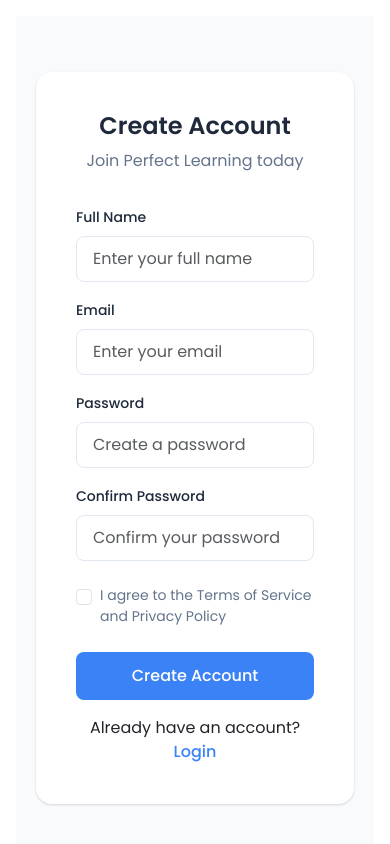
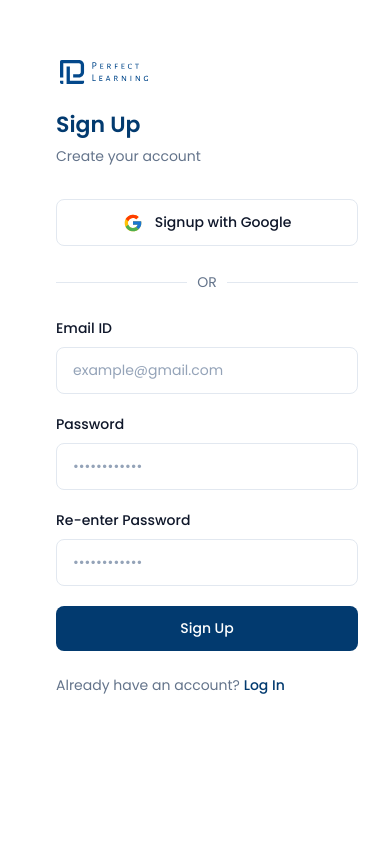
Before and after one commit to Buraiqu/perfectLearning-Ui, a React (Vite) app: page /signup in a window 390 px wide. Shown: the top 844 px of the page. Built offline with nearby package versions, Linux system fonts and the light colour scheme.

Commit message:
Sign up and forgot password

```diff
--- /dev/null
+++ b/src/components/ResetPasswordModal/ResetPasswordModal.css
@@ -0,0 +1,77 @@
+.reset-password-modal .modal-content {
+  border-radius: 12px;
+  border: none;
+  box-shadow: 0 4px 6px -1px rgba(0, 0, 0, 0.1), 0 2px 4px -1px rgba(0, 0, 0, 0.06);
+}
+
+.reset-password-modal .modal-header {
+  border-bottom: none;
+  padding: 1.5rem 1.5rem 0.5rem;
+}
+
+.reset-password-modal .modal-title {
+  color: #0F172A;
+  font-size: 18px;
+  font-weight: 600;
+}
+
+.reset-password-modal .modal-body {
+  padding: 1rem 1.5rem 1.5rem;
+}
+
+.reset-password-modal .btn-close {
+  box-shadow: none;
+  opacity: 0.5;
+}
+
+.reset-password-modal .btn-close:hover {
+  opacity: 0.75;
+}
+
+.reset-password-modal .form-group {
+  margin-bottom: 1.25rem;
+}
+
+.reset-password-modal .form-label {
+  display: block;
+  color: #0F172A;
+  font-weight: 500;
+  font-size: 14px;
+  margin-bottom: 0.5rem;
+}
+
+.reset-password-modal .custom-input {
+  width: 100%;
+  padding: 0.75rem 1rem;
+  border: 1px solid #E2E8F0;
+  border-radius: 8px;
+  font-size: 14px;
+  color: #0F172A;
+  transition: all 0.2s;
+}
+
+.reset-password-modal .custom-input::placeholder {
+  color: #94A3B8;
+}
+
+.reset-password-modal .custom-input:focus {
+  border-color: #2563EB;
+  box-shadow: 0 0 0 4px rgba(37, 99, 235, 0.1);
+  outline: none;
+}
+
+.reset-password-modal .reset-btn {
+  width: 100%;
+  padding: 0.75rem 1rem;
+  background-color: #023A6F;
+  border: none;
+  border-radius: 8px;
+  color: white;
+  font-size: 14px;
+  font-weight: 500;
+  transition: background-color 0.2s;
+}
+
+.reset-password-modal .reset-btn:hover {
+  background-color: #012E59;
+}
--- /dev/null
+++ b/src/components/ResetPasswordModal/ResetPasswordModal.jsx
@@ -0,0 +1,48 @@
+import React, { useState } from 'react';
+import { Modal } from 'react-bootstrap';
+import './ResetPasswordModal.css';
+
+const ResetPasswordModal = ({ show, onHide }) => {
+  const [email, setEmail] = useState('');
+
+  const handleSubmit = (e) => {
+    e.preventDefault();
+    // Handle password reset logic here
+    console.log('Password reset requested for:', email);
+    // TODO: Implement password reset functionality
+    onHide();
+  };
+
+  return (
+    <Modal
+      show={show}
+      onHide={onHide}
+      centered
+      className="reset-password-modal"
+    >
+      <Modal.Header closeButton>
+        <Modal.Title>Reset Password</Modal.Title>
+      </Modal.Header>
+      <Modal.Body>
+        <form onSubmit={handleSubmit}>
+          <div className="form-group">
+            <label className="form-label">Email ID</label>
+            <input
+              type="email"
+              className="custom-input"
+              placeholder="example@gmail.com"
+              value={email}
+              onChange={(e) => setEmail(e.target.value)}
+              required
+            />
+          </div>
+          <button type="submit" className="reset-btn">
+            Send reset link
+          </button>
+        </form>
+      </Modal.Body>
+    </Modal>
+  );
+};
+
+export default ResetPasswordModal;
--- a/src/layouts/authLayout.jsx
+++ b/src/layouts/authLayout.jsx
@@ -6,21 +6,20 @@ import './css/authLayout.css';
 const AuthLayout = () => {
   return (
     <div className="auth-layout">
-      <main>
-        <Container fluid className="login-container">
-          <Row className="h-100">
+      <Container fluid className="p-0">
+        <Row className="g-0">
           <Col md={6} className="left-section">
             <div className="image-container">
-                <img src={LoginImage} alt="Learning" />
+              <img src={LoginImage} alt="Learning" className="auth-image" />
             </div>
           </Col>
-            <Col md={6} className="right-section d-flex align-items-center justify-content-center">
+          <Col md={6} className="right-section">
+            <div className="form-wrapper">
               <Outlet />
+            </div>
           </Col>
         </Row>
       </Container>
-
-      </main>
     </div>
   );
 };
--- a/src/layouts/css/authLayout.css
+++ b/src/layouts/css/authLayout.css
@@ -1,12 +1,23 @@
+.auth-layout {
+  height: 100vh;
+  width: 100%;
+  background-color: #ffffff;
+  display: flex;
+}
+
 .login-container {
   min-height: 100vh;
   background-color: #ffffff;
 }
 
 .left-section {
-    min-height: 100vh;
+  flex: 1;
+  background-color: #F8FAFC;
   position: relative;
   overflow: hidden;
+  display: flex;
+  align-items: center;
+  justify-content: center;
 }
 
 .image-container {
@@ -15,15 +26,65 @@
   left: 0;
   width: 100%;
   height: 100%;
-  }
-  .image-container img{
-    width: 100%;
-    height: 100%;
-    left: 0;
+  display: flex;
+  align-items: center;
+  justify-content: center;
+  padding: 2rem;
 }
 
-  .login-background-image {
+.image-container img {
+  max-width: 100%;
+  height: auto;
+  object-fit: contain;
+}
+
+.auth-image {
   width: 100%;
   height: 100%;
   object-fit: cover;
 }
+
+.right-section {
+  flex: 1;
+  display: flex;
+  align-items: center;
+  justify-content: center;
+  padding: 2rem 4rem;
+}
+
+.form-wrapper {
+  width: 100%;
+  max-width: 420px;
+  margin: 0 auto;
+  overflow-y: hidden;
+  padding: 2rem;
+  padding-right: 1rem;
+}
+
+@media (max-width: 991px) {
+  .right-section {
+    padding: 2rem;
+  }
+}
+
+@media (max-width: 768px) {
+  .auth-layout {
+    height: auto;
+    min-height: 100vh;
+  }
+
+  .left-section {
+    display: none;
+  }
+
+  .right-section {
+    height: auto;
+    min-height: 100vh;
+    padding: 1.5rem;
+  }
+
+  .form-wrapper {
+    padding: 1.5rem;
+    padding-right: 0;
+  }
+}
--- a/src/pages/auth/Login/login.css
+++ b/src/pages/auth/Login/login.css
@@ -5,24 +5,32 @@
 .login-form-container {
   width: 100%;
   max-width: 420px;
-  padding: 0 1rem;
+  margin: 0 auto;
+  padding: 2rem 1.5rem;
+}
+
+.logo-container {
+  text-align: left;
+  margin-bottom: 1.5rem;
 }
 
 .logo {
-  height: 32px;
-  margin-bottom: 1.5rem;
+  height: 40px;
+  width: auto;
 }
 
 .login-title {
-  color: #0F172A;
-  font-size: 1.5rem;
+  color: #023A6F;
+  font-size: 24px;
   font-weight: 600;
   margin-bottom: 0.5rem;
+  text-align: left;
 }
 
 .login-subtitle {
   color: #64748B;
-  font-size: 0.875rem;
+  font-size: 14px;
+  text-align: left;
   margin-bottom: 2rem;
 }
 
@@ -33,22 +41,24 @@
   border-radius: 8px;
   background-color: white;
   color: #0F172A;
+  font-size: 14px;
   font-weight: 500;
   display: flex;
   align-items: center;
   justify-content: center;
-  gap: 0.5rem;
+  gap: 0.75rem;
   margin-bottom: 1.5rem;
   cursor: pointer;
-  transition: background-color 0.2s;
+  transition: all 0.2s;
 }
 
 .google-login-btn:hover {
   background-color: #F8FAFC;
+  border-color: #CBD5E1;
 }
 
 .google-icon {
-  font-size: 1.25rem;
+  font-size: 20px;
 }
 
 .divider {
@@ -62,7 +72,7 @@
   content: "";
   position: absolute;
   top: 50%;
-  width: calc(50% - 30px);
+  width: calc(50% - 20px);
   height: 1px;
   background-color: #E2E8F0;
 }
@@ -77,24 +87,35 @@
 
 .divider span {
   background-color: white;
-  padding: 0 1rem;
+  padding: 0 0.75rem;
   color: #64748B;
-  font-size: 0.875rem;
+  font-size: 14px;
+}
+
+.form-group {
+  margin-bottom: 1.25rem;
 }
 
 .form-label {
+  display: block;
   color: #0F172A;
   font-weight: 500;
-  font-size: 0.875rem;
+  font-size: 14px;
   margin-bottom: 0.5rem;
 }
 
 .custom-input {
+  width: 100%;
   padding: 0.75rem 1rem;
   border: 1px solid #E2E8F0;
   border-radius: 8px;
-  font-size: 0.875rem;
-  width: 100%;
+  font-size: 14px;
+  color: #0F172A;
+  transition: all 0.2s;
+}
+
+.custom-input::placeholder {
+  color: #94A3B8;
 }
 
 .custom-input:focus {
@@ -117,44 +138,63 @@
   color: #64748B;
   cursor: pointer;
   padding: 0;
+  font-size: 18px;
 }
 
-.forgot-password {
-  color: #2563EB;
-  font-size: 0.875rem;
+.forgot-password-container {
+  text-align: left;
+  margin-bottom: 1.5rem;
+}
+
+.forgot-password-link {
+  color: #023A6F;
+  font-size: 14px;
   text-decoration: none;
+  background: none;
+  border: none;
+  padding: 0;
+  cursor: pointer;
   font-weight: 500;
 }
 
-.forgot-password:hover {
+.forgot-password-link:hover {
   text-decoration: underline;
 }
 
-.login-btn {
+.login-form-container .login-btn,
+.login-form-container .login-btn:active,
+.login-form-container .login-btn:focus {
   width: 100%;
   padding: 0.75rem 1rem;
-  background-color: #004AAD;
-  border: none;
+  background-color: #023A6F !important;
+  border: none !important;
   border-radius: 8px;
   color: white;
+  font-size: 14px;
   font-weight: 500;
   margin-bottom: 1.5rem;
   transition: background-color 0.2s;
+  box-shadow: none !important;
 }
 
-.login-btn:hover {
-  background-color: #003c8a;
+.login-form-container .login-btn:hover {
+  background-color: #012E59 !important;
+  border: none !important;
+  box-shadow: none !important;
+}
+
+.signup-container {
+  text-align: left;
 }
 
 .signup-text {
-  text-align: center;
   color: #64748B;
-  font-size: 0.875rem;
+  font-size: 14px;
   margin: 0;
 }
 
 .signup-link {
-  color: #2563EB;
+  color: #004AAD;
   text-decoration: none;
   font-weight: 500;
 }
@@ -163,16 +203,12 @@
   text-decoration: underline;
 }
 
-@media (max-width: 768px) {
-  .left-section {
-    display: none;
+@media (max-width: 480px) {
+  .login-form-container {
+    padding: 1.5rem 1rem;
   }
 
-  .right-section {
-    padding: 1rem;
-  }
-
-  .login-form-container {
-    padding: 2rem 1rem;
+  .login-title {
+    font-size: 22px;
   }
 }
--- a/src/pages/auth/Login/login.jsx
+++ b/src/pages/auth/Login/login.jsx
@@ -3,6 +3,7 @@ import { Form, Button } from 'react-bootstrap';
 import { Link } from 'react-router-dom';
 import { FcGoogle } from 'react-icons/fc';
 import PerfectLearningLogo from '../../../assets/logo_full.svg';
+import ResetPasswordModal from '../../../components/ResetPasswordModal/ResetPasswordModal';
 import './login.css';
 
 const Login = () => {
@@ -11,6 +12,7 @@ const Login = () => {
     email: '',
     password: ''
   });
+  const [showResetModal, setShowResetModal] = useState(false);
 
   const handleChange = (e) => {
     const { name, value } = e.target;
@@ -30,13 +32,13 @@ const Login = () => {
   };
 
   return (
+    <div className="login-form-container">
+      <div className="logo-container">
+        <img src={PerfectLearningLogo} alt="Perfect Learning Logo" className="logo" />
+      </div>
 
-    <div className="login-form-container">
-      <div className="text-center mb-4">
-        <img src="" alt="" />
-        <h1 className="login-title">Log In</h1>
-        <p className="login-subtitle">Enter your credentials to access you account</p>
-      </div>
+      <h1 className="login-title">Log In</h1>
+      <p className="login-subtitle">Enter your credentials to access you account</p>
 
       <button
         className="google-login-btn"
@@ -51,7 +53,7 @@ const Login = () => {
       </div>
 
       <Form onSubmit={handleSubmit}>
-        <Form.Group className="mb-3">
+        <Form.Group className="form-group">
           <Form.Label>Email ID</Form.Label>
           <Form.Control
             type="email"
@@ -63,7 +65,7 @@ const Login = () => {
           />
         </Form.Group>
 
-        <Form.Group className="mb-3">
+        <Form.Group className="form-group">
           <Form.Label>Password</Form.Label>
           <div className="password-input-container">
             <Form.Control
@@ -84,20 +86,30 @@ const Login = () => {
           </div>
         </Form.Group>
 
-        <div className="text-end mb-3">
-          <Link to="/forgot-password" className="forgot-password">
+        <div className="forgot-password-container">
+          <button
+            className="forgot-password-link"
+            onClick={() => setShowResetModal(true)}
+          >
             Forgot Password?
-          </Link>
+          </button>
         </div>
 
         <Button type="submit" className="login-btn">
           Log In
         </Button>
 
-        <p className="signup-text">
-          New to Perfect Learning? <Link to="/signup" className="signup-link">Sign Up</Link>
-        </p>
+        <div className="signup-container">
+          <p className="signup-text">
+            New to Perfect Learning? <Link to="/signup" className="signup-link">Sign Up</Link>
+          </p>
+        </div>
       </Form>
+
+      <ResetPasswordModal
+        show={showResetModal}
+        onHide={() => setShowResetModal(false)}
+      />
     </div>
   );
 };
--- a/src/pages/auth/Signup/signup.css
+++ b/src/pages/auth/Signup/signup.css
@@ -77,3 +77,187 @@
   font-size: 14px;
   color: #64748b;
 }
+
+.signup-form-container {
+  width: 100%;
+}
+
+.logo-container {
+  text-align: left;
+  margin-bottom: 1.5rem;
+}
+
+.logo {
+  height: 32px;
+  width: auto;
+}
+
+.signup-title {
+  color: #023A6F;
+  font-size: 24px;
+  font-weight: 600;
+  margin-bottom: 0.5rem;
+  text-align: left;
+}
+
+.signup-subtitle {
+  color: #64748B;
+  font-size: 14px;
+  text-align: left;
+  margin-bottom: 2rem;
+}
+
+.google-signup-btn {
+  width: 100%;
+  padding: 0.75rem 1rem;
+  border: 1px solid #E2E8F0;
+  border-radius: 8px;
+  background-color: white;
+  color: #0F172A;
+  font-size: 14px;
+  font-weight: 500;
+  display: flex;
+  align-items: center;
+  justify-content: center;
+  gap: 0.75rem;
+  margin-bottom: 1.5rem;
+  cursor: pointer;
+  transition: all 0.2s;
+}
+
+.google-signup-btn:hover {
+  background-color: #F8FAFC;
+  border-color: #CBD5E1;
+}
+
+.google-icon {
+  font-size: 20px;
+}
+
+.divider {
+  text-align: center;
+  position: relative;
+  margin: 1.5rem 0;
+}
+
+.divider::before,
+.divider::after {
+  content: "";
+  position: absolute;
+  top: 50%;
+  width: calc(50% - 20px);
+  height: 1px;
+  background-color: #E2E8F0;
+}
+
+.divider::before {
+  left: 0;
+}
+
+.divider::after {
+  right: 0;
+}
+
+.divider span {
+  background-color: white;
+  padding: 0 0.75rem;
+  color: #64748B;
+  font-size: 14px;
+}
+
+.form-group {
+  margin-bottom: 1.25rem;
+}
+
+.form-label {
+  display: block;
+  color: #0F172A;
+  font-weight: 500;
+  font-size: 14px;
+  margin-bottom: 0.5rem;
+}
+
+.custom-input {
+  width: 100%;
+  padding: 0.75rem 1rem;
+  border: 1px solid #E2E8F0;
+  border-radius: 8px;
+  font-size: 14px;
+  color: #0F172A;
+  transition: all 0.2s;
+}
+
+.custom-input::placeholder {
+  color: #94A3B8;
+}
+
+.custom-input:focus {
+  border-color: #2563EB;
+  box-shadow: 0 0 0 4px rgba(37, 99, 235, 0.1);
+  outline: none;
+}
+
+.password-input-container {
+  position: relative;
+}
+
+.password-toggle {
+  position: absolute;
+  right: 1rem;
+  top: 50%;
+  transform: translateY(-50%);
+  background: none;
+  border: none;
+  color: #64748B;
+  cursor: pointer;
+  padding: 0;
+  font-size: 18px;
+}
+
+.signup-form-container .signup-btn,
+.signup-form-container .signup-btn:active,
+.signup-form-container .signup-btn:focus {
+  width: 100%;
+  padding: 0.75rem 1rem;
+  background-color: #023A6F !important;
+  border: none !important;
+  border-radius: 8px;
+  color: white;
+  font-size: 14px;
+  font-weight: 500;
+  margin-bottom: 1.5rem;
+  transition: background-color 0.2s;
+  box-shadow: none !important;
+}
+
+.signup-form-container .signup-btn:hover {
+  background-color: #012E59 !important;
+  border: none !important;
+  box-shadow: none !important;
+}
+
+.login-container {
+  text-align: left;
+}
+
+.login-text {
+  color: #64748B;
+  font-size: 14px;
+  margin: 0;
+}
+
+.login-link {
+  color: #023A6F;
+  text-decoration: none;
+  font-weight: 500;
+}
+
+.login-link:hover {
+  text-decoration: underline;
+}
+
+@media (max-width: 480px) {
+  .signup-title {
+    font-size: 22px;
+  }
+}
--- a/src/pages/auth/Signup/signup.jsx
+++ b/src/pages/auth/Signup/signup.jsx
@@ -1,107 +1,122 @@
 import React, { useState } from 'react';
 import { Form, Button } from 'react-bootstrap';
 import { Link } from 'react-router-dom';
+import { FcGoogle } from 'react-icons/fc';
+import PerfectLearningLogo from '../../../assets/logo_full.svg';
 import './signup.css';
 
 const Signup = () => {
+  const [showPassword, setShowPassword] = useState(false);
+  const [showConfirmPassword, setShowConfirmPassword] = useState(false);
   const [formData, setFormData] = useState({
-    name: '',
     email: '',
     password: '',
-    confirmPassword: '',
+    confirmPassword: ''
   });
 
   const handleChange = (e) => {
     const { name, value } = e.target;
-    setFormData(prevState => ({
-      ...prevState,
+    setFormData(prev => ({
+      ...prev,
       [name]: value
     }));
   };
 
   const handleSubmit = (e) => {
     e.preventDefault();
-    // Handle signup logic here
-    console.log('Signup form submitted:', formData);
+    console.log('Form submitted:', formData);
+  };
+
+  const handleGoogleSignup = () => {
+    console.log('Google signup clicked');
   };
 
   return (
-    <div className="auth-container">
-      <div className="auth-card">
-        <div className="auth-header">
-          <h2>Create Account</h2>
-          <p>Join Perfect Learning today</p>
+    <div className="signup-form-container">
+      <div className="logo-container">
+        <img src={PerfectLearningLogo} alt="Perfect Learning Logo" className="logo" />
+      </div>
+
+      <h1 className="signup-title">Sign Up</h1>
+      <p className="signup-subtitle">Create your account</p>
+
+      <button
+        className="google-signup-btn"
+        onClick={handleGoogleSignup}
+      >
+        <FcGoogle className="google-icon" />
+        Signup with Google
+      </button>
+
+      <div className="divider">
+        <span>OR</span>
       </div>
 
       <Form onSubmit={handleSubmit}>
-          <Form.Group className="mb-3">
-            <Form.Label>Full Name</Form.Label>
-            <Form.Control
-              type="text"
-              name="name"
-              value={formData.name}
-              onChange={handleChange}
-              placeholder="Enter your full name"
-              required
-            />
-          </Form.Group>
-
-          <Form.Group className="mb-3">
-            <Form.Label>Email</Form.Label>
+        <Form.Group className="form-group">
+          <Form.Label>Email ID</Form.Label>
           <Form.Control
             type="email"
             name="email"
             value={formData.email}
             onChange={handleChange}
-              placeholder="Enter your email"
-              required
+            placeholder="example@gmail.com"
+            className="custom-input"
           />
         </Form.Group>
 
-          <Form.Group className="mb-3">
+        <Form.Group className="form-group">
           <Form.Label>Password</Form.Label>
+          <div className="password-input-container">
             <Form.Control
-              type="password"
+              type={showPassword ? "text" : "password"}
               name="password"
               value={formData.password}
               onChange={handleChange}
-              placeholder="Create a password"
-              required
+              placeholder="••••••••••••"
+              className="custom-input"
             />
+            <button
+              type="button"
+              className="password-toggle"
+              onClick={() => setShowPassword(!showPassword)}
+            >
+              <i className={`bi bi-eye${showPassword ? '-slash' : ''}`}></i>
+            </button>
+          </div>
         </Form.Group>
 
-          <Form.Group className="mb-4">
-            <Form.Label>Confirm Password</Form.Label>
+        <Form.Group className="form-group">
+          <Form.Label>Re-enter Password</Form.Label>
+          <div className="password-input-container">
             <Form.Control
-              type="password"
+              type={showConfirmPassword ? "text" : "password"}
               name="confirmPassword"
               value={formData.confirmPassword}
               onChange={handleChange}
-              placeholder="Confirm your password"
-              required
+              placeholder="••••••••••••"
+              className="custom-input"
             />
+            <button
+              type="button"
+              className="password-toggle"
+              onClick={() => setShowConfirmPassword(!showConfirmPassword)}
+            >
+              <i className={`bi bi-eye${showConfirmPassword ? '-slash' : ''}`}></i>
+            </button>
+          </div>
         </Form.Group>
 
-          <Form.Group className="mb-4">
-            <Form.Check
-              type="checkbox"
-              label="I agree to the Terms of Service and Privacy Policy"
-              required
-            />
-          </Form.Group>
-
-          <Button type="submit" className="w-100 mb-3">
-            Create Account
+        <Button type="submit" className="signup-btn">
+          Sign Up
         </Button>
 
-          <p className="text-center mb-0">
-            Already have an account?{' '}
-            <Link to="/login" className="login-link">
-              Login
-            </Link>
+        <div className="login-container">
+          <p className="login-text">
+            Already have an account? <Link to="/login" className="login-link">Log In</Link>
           </p>
+        </div>
       </Form>
-      </div>
     </div>
   );
 };
```
Lines whose indentation alone changed are shown as unchanged.
